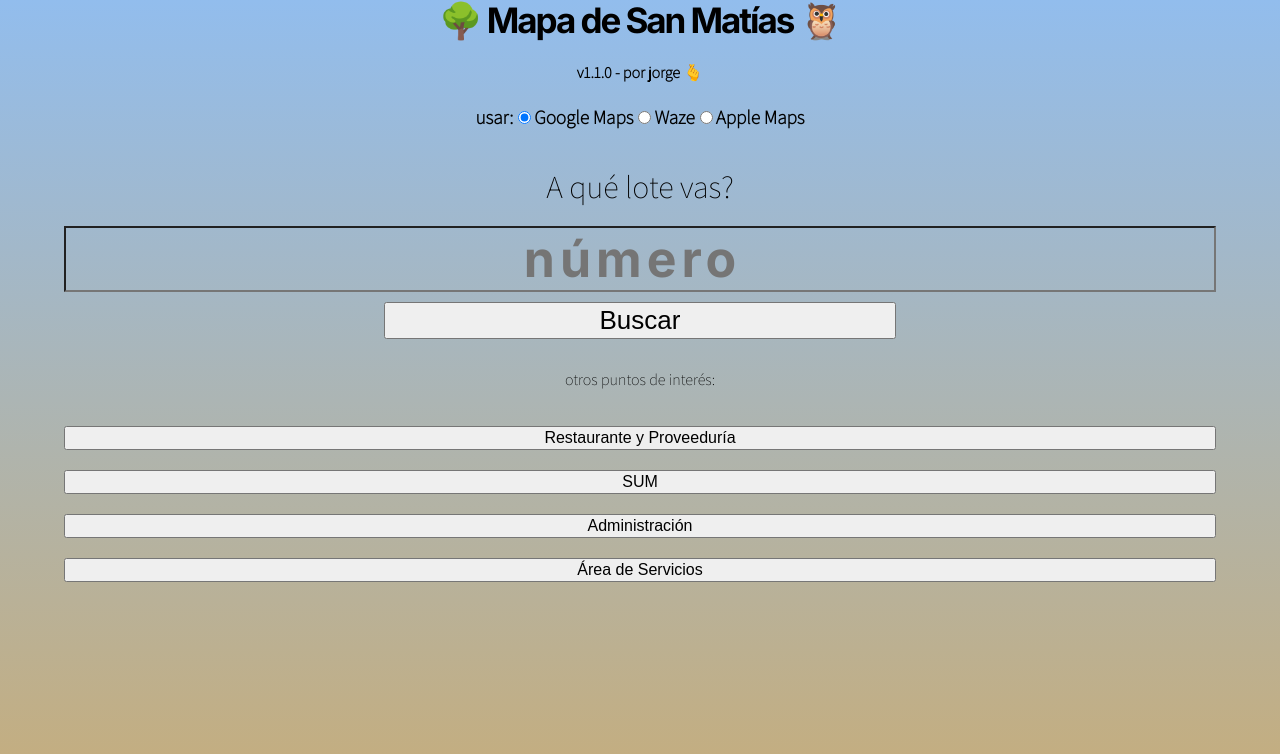
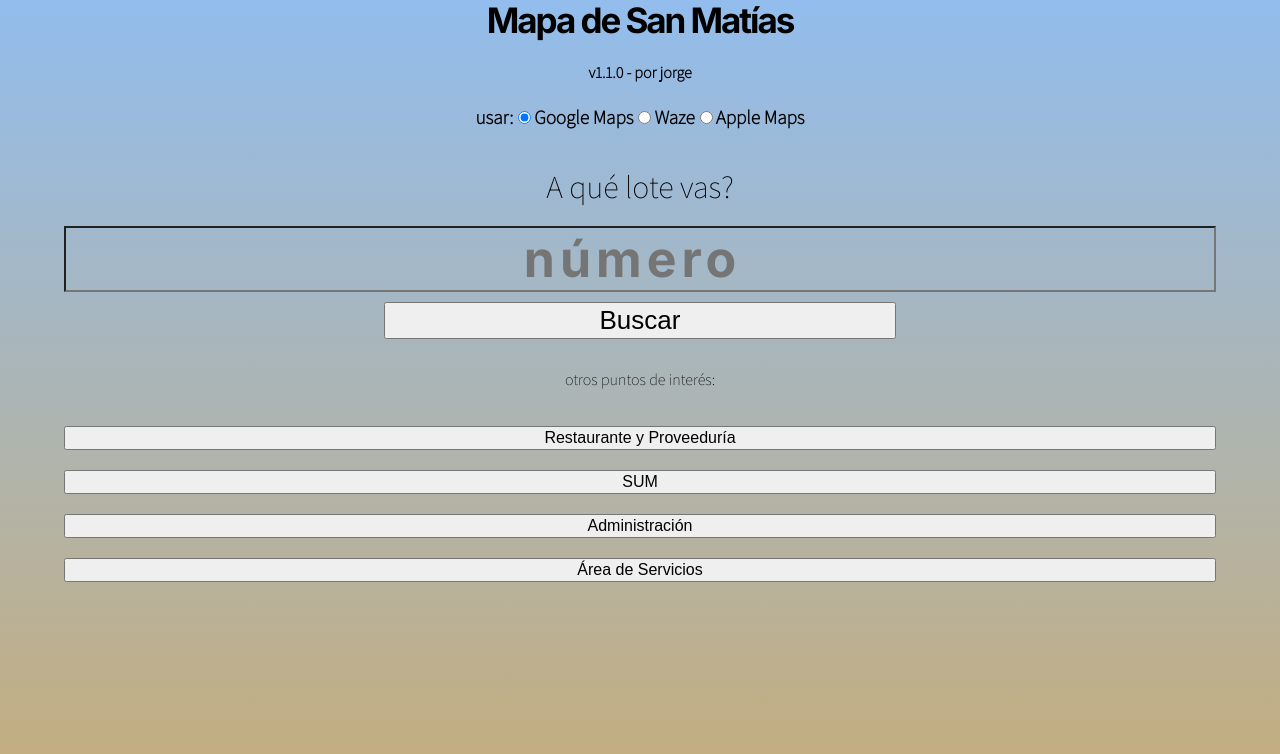
Before and after one commit to barrio-san-matias/sanmatias_app, a Next.js app: page / in a window 1280 px wide. Shown: the top 754 px of the page. Built offline with nearby package versions, Linux system fonts and the light colour scheme.

Commit message:
Update index.js

```diff
--- a/pages/index.js
+++ b/pages/index.js
@@ -66,10 +66,10 @@ export default function PageWithJSbasedForm() {
         <link href="https://fonts.googleapis.com/css2?family=Assistant:wght@200&display=swap" rel="stylesheet"/>
       </Head>
       <h1 className={styles.title}>
-      🌳 Mapa de San Matías 🦉
+      Mapa de San Matías
       </h1>
       <h4 className={styles.disclaimer}>
-        v1.1.0 - <a href='https://cafecito.app/defnotjorge' rel='noopener' target='_blank'>por <b>jorge</b> 🫰</a>
+        v1.1.0 - <a href='https://cafecito.app/defnotjorge' rel='noopener' target='_blank'>por <b>jorge</b></a>
       </h4>
 
 
```
